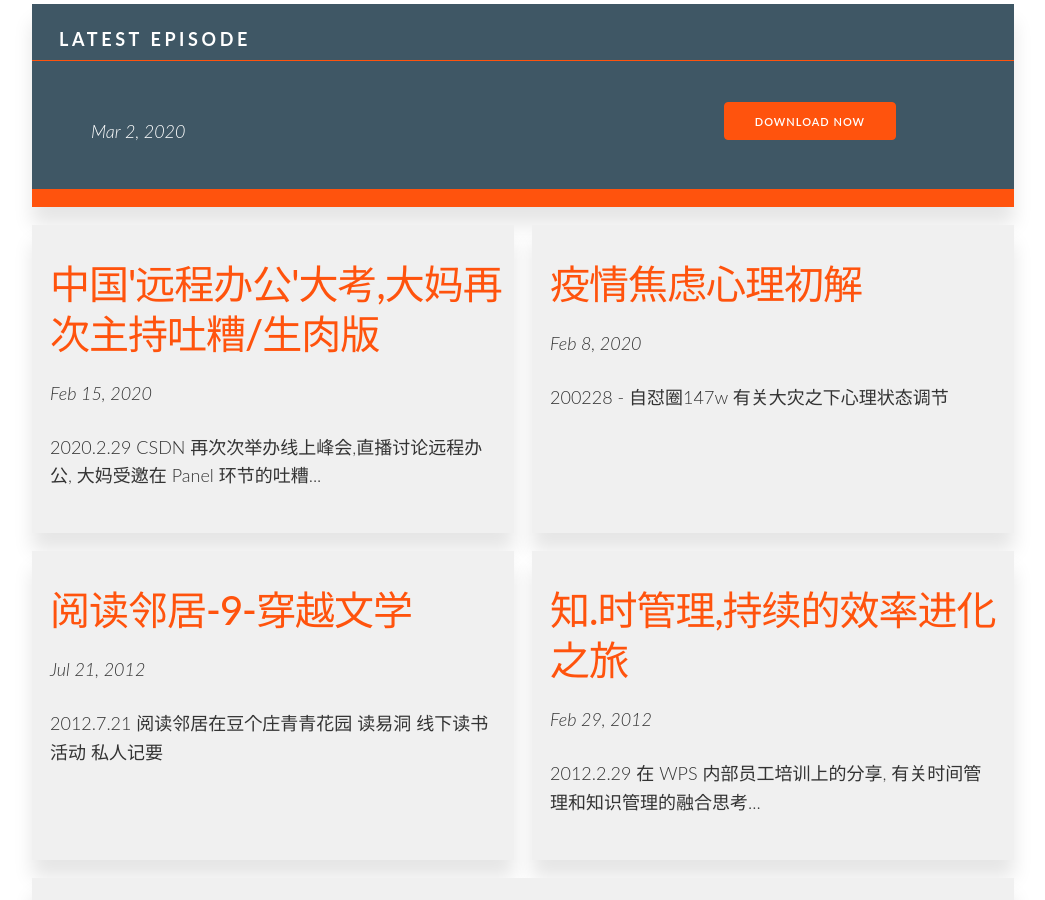
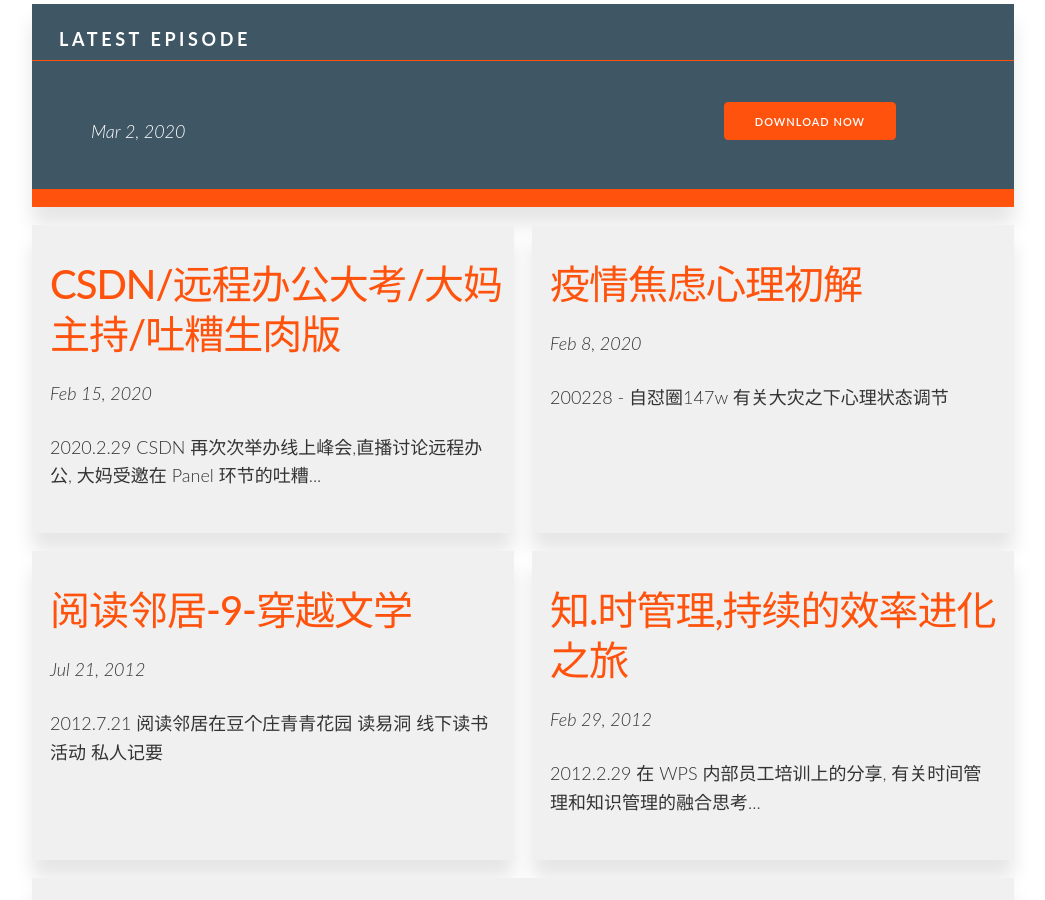
Before and after one commit to 101camp/fm, a Jekyll site: the page built from index.html, in a window 1280 px wide and 900 px high, scrolled down 727 px. Shown: the whole window, without its empty margins (117-1162 px from the left). Built offline with Jekyll 4.4.1, drawn with Linux system fonts in a browser that asks for light colours; comment, search, counter and statistics services are not loaded.

Commit message:
🎨 UPDATE:

```diff
--- a/_posts/2020-02-29-csdn-soho-panel.md
+++ b/_posts/2020-02-29-csdn-soho-panel.md
@@ -1,6 +1,6 @@
 ---
 layout: post
-title: "中国'远程办公'大考,大妈再次主持吐糟/生肉版"
+title: "CSDN/远程办公大考/大妈主持/吐糟生肉版"
 date: 2020-02-15 15:42:00
 file: http://org.up.zoomquiet.top/ztapes/2020zq/200301SOHO-panel2dama-upyun.mp3
 summary: "2020.2.29 CSDN 再次次举办线上峰会,直播讨论远程办公, 大妈受邀在 Panel 环节的吐糟..."
```
